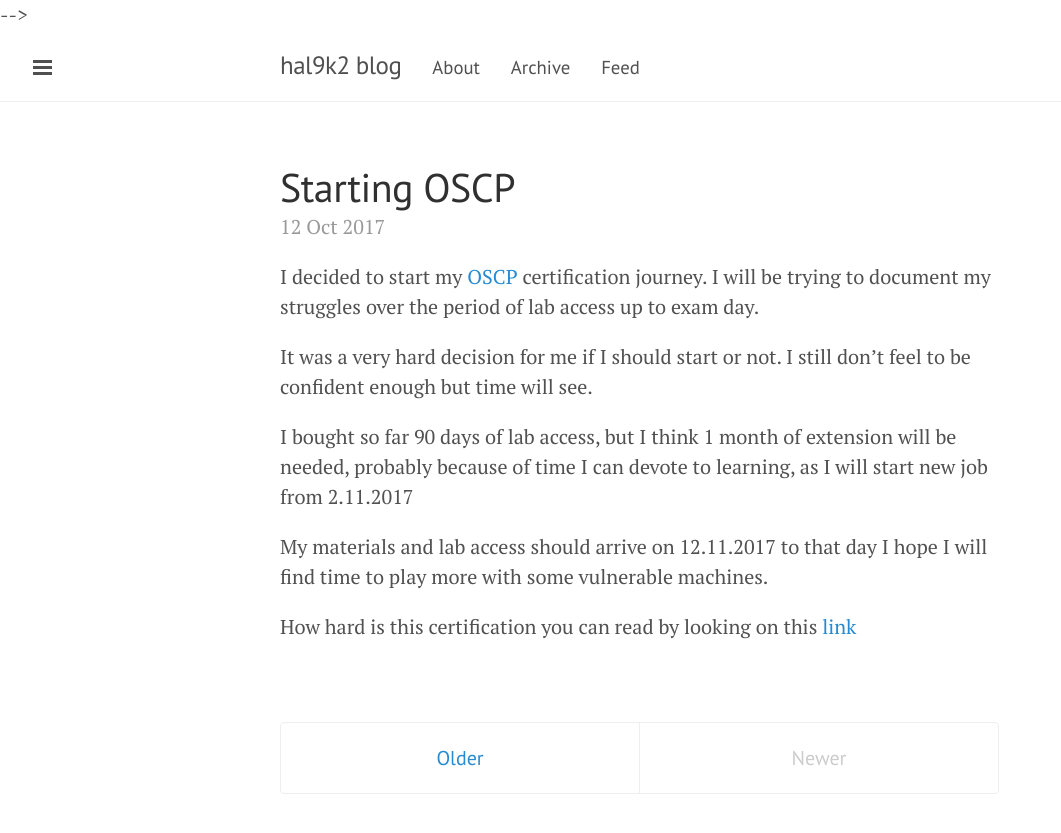
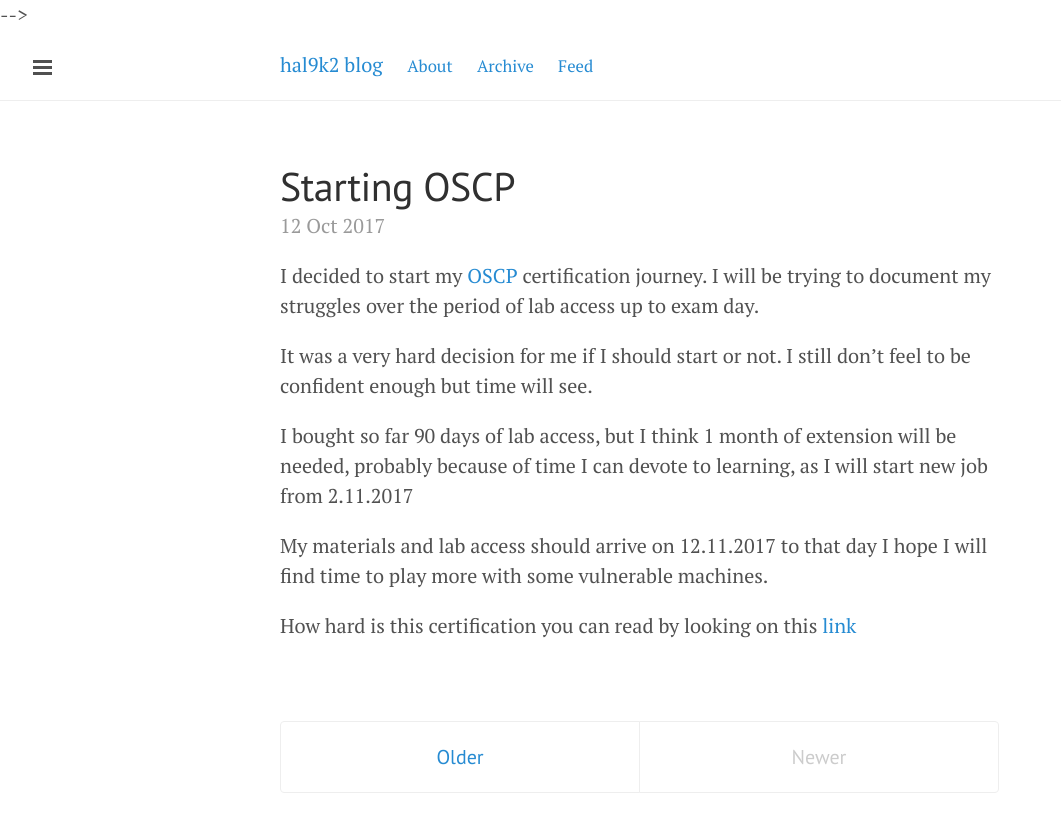
Before and after one commit to chosenonehacks/chosenonepl.github.io.old, a Jekyll site: the page built from index.html, in a window 1280 px wide. Shown: the top 833 px of the page, without its empty margins (0-1061 px from the left). Built offline with Jekyll 4.4.1, drawn with Linux system fonts in a browser that asks for light colours; the list of posts is cut into pages by our own code.

Commit message:
Update default.html

```diff
--- a/_layouts/default.html
+++ b/_layouts/default.html
@@ -15,8 +15,8 @@
         <div class="container">
           <label for="sidebar-checkbox" class="sidebar-toggle"></label>
 
-            <!-- <h3 class="masthead-title"> -->
-            <h3 class="masthead-title">
+            <!-- <h3 class="masthead-title">
+            <h3 class="masthead-title"> -->
             <a href="/" title="Home">{{ site.title }}</a>
 
             {% for page in site.pages_list %}
```
